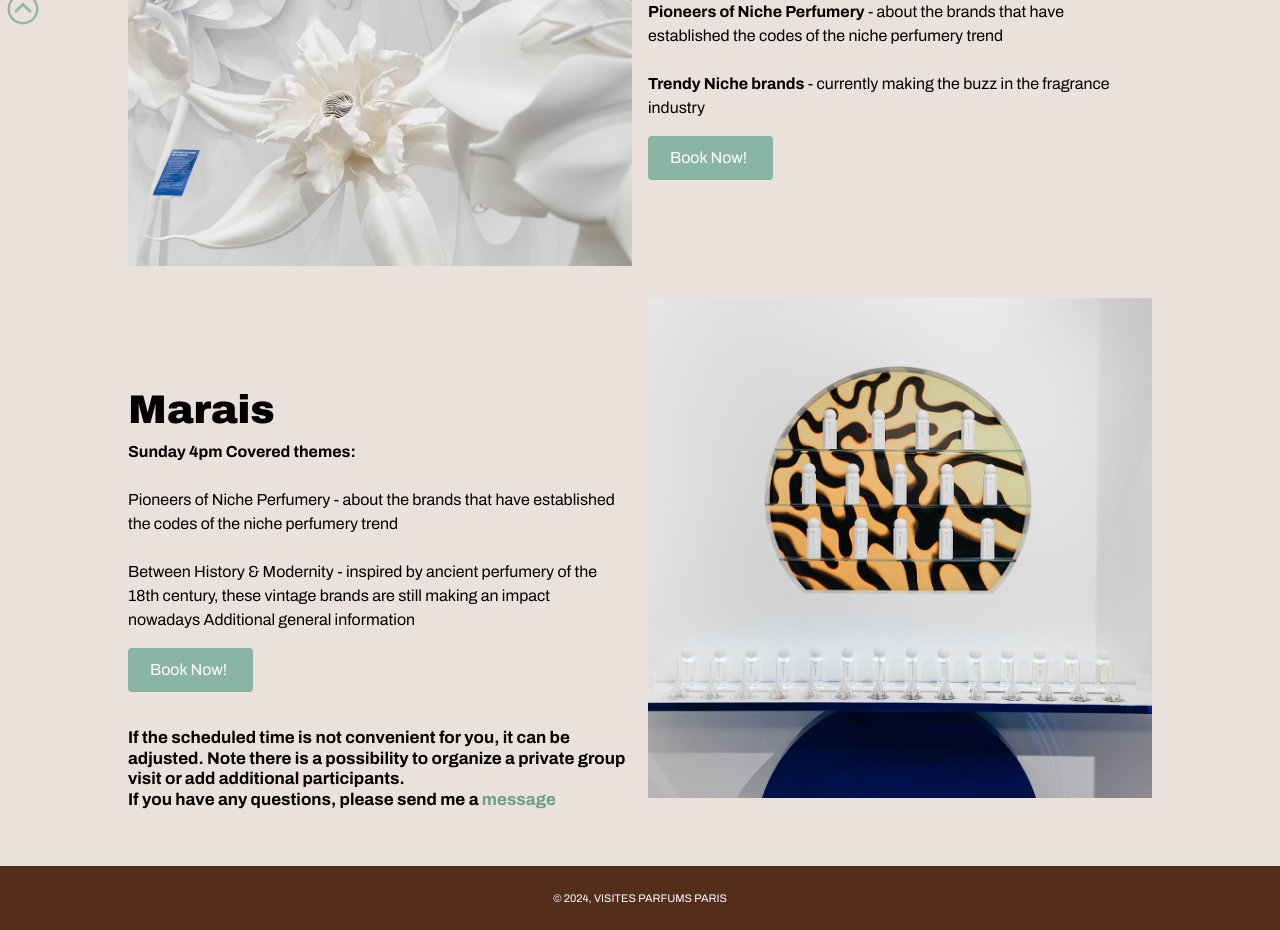
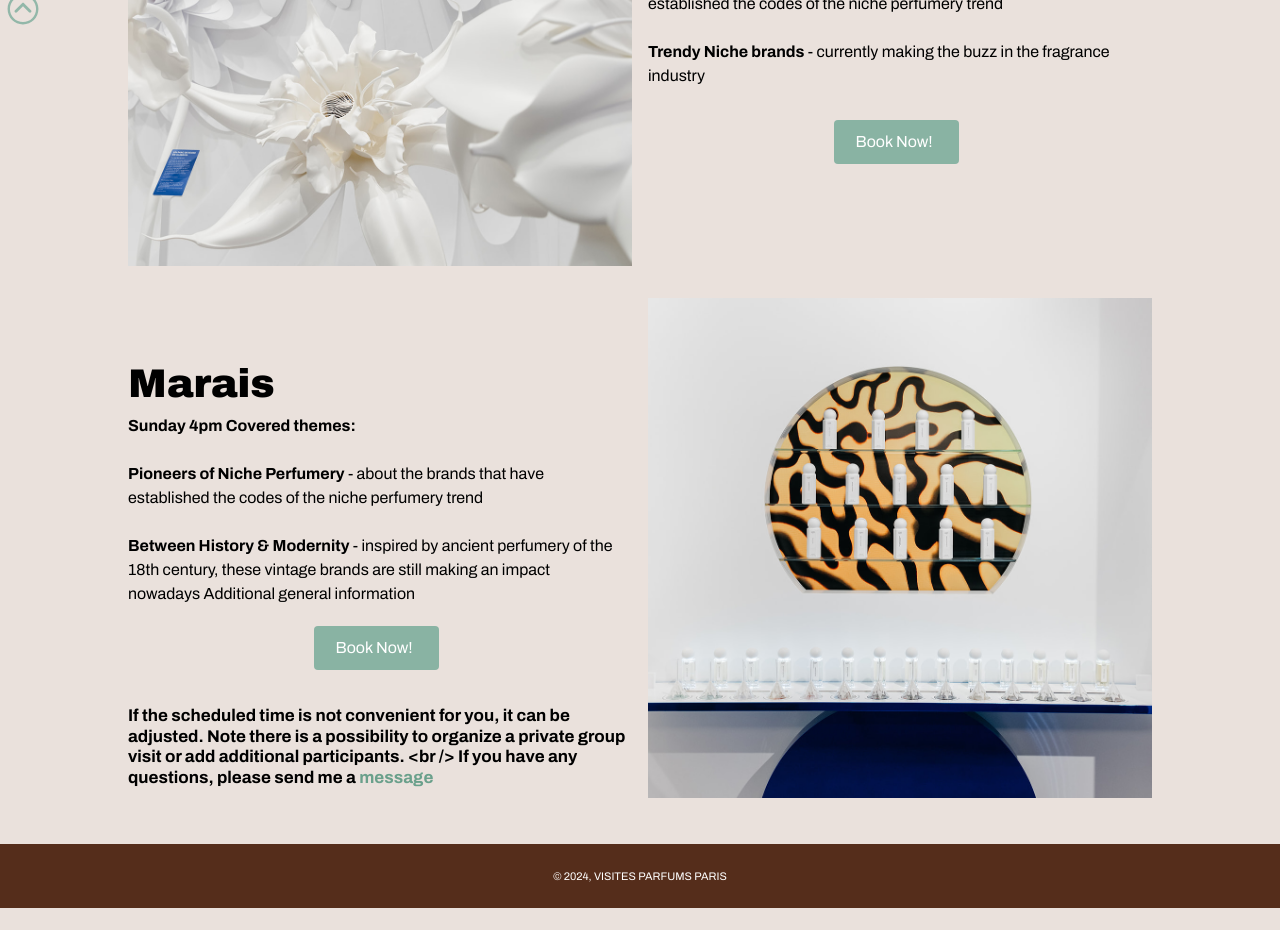
Before and after one commit to max481516/visitesparfums.com, a React (Vite) app: page /booking in a window 1280 px wide. Shown: the part 760-1690 px from the top of the page. After the commit the page ends 1668 px from the top, so only its background shows below. Built offline with nearby package versions, Linux system fonts and the light colour scheme.

Commit message:
centered booking btns, added bold styling in visits

```diff
--- a/src/components/Visit.jsx
+++ b/src/components/Visit.jsx
@@ -8,14 +8,13 @@ export default function Visit({ title, text, photo, className, variant }) {
   return (
     <Wrapper className={className} $variant={variant}>
       <Photo src={photo} loading="lazy"></Photo>
-      <Text>
+      <Text $variant={variant}>
         <Title>{title}</Title>
         <Trans
           i18nKey={text}
           components={{
             bold: <Bold />,
             colored: <ColoredText />,
-            size: <Size />,
           }}
         />
         <BookButton
@@ -74,6 +73,14 @@ const Text = styled.p`
   padding: 0 8px 8px 0;
   text-align: start;
   grid-area: text;
+
+  @media ${QUERIES.laptopAndUp} {
+    ${(props) =>
+      props.$variant === "second" &&
+      `
+    margin-top: -3rem;
+  `}
+  }
 `;
 
 const BookButton = styled.a`
@@ -88,17 +95,19 @@ const BookButton = styled.a`
   cursor: pointer;
   transition: all 0.2s ease-in-out;
   text-decoration: none;
+  margin-right: auto;
+  margin-left: auto;
 
   ${(props) =>
     props.$variant === "first" &&
     `
-      margin-top: 1rem;
+      margin-top: 2rem;
   `}
 
   ${(props) =>
     props.$variant === "second" &&
     `
-      margin-top: calc(-8rem / 16);
+      margin-top: calc(-4rem / 16);
       margin-bottom: 1rem;
   `}
 
@@ -117,5 +126,3 @@ const Bold = styled.span`
 const ColoredText = styled.span`
   color: var(--color-dark-green);
 `;
-
-const Size = styled.span``;
--- a/src/locales/en/translation.json
+++ b/src/locales/en/translation.json
@@ -66,15 +66,15 @@
     "IntroPart1": "Visites Parfums Paris invites you to explore exclusive perfume boutiques in historic districts of Paris. Deep dive into the secrets world of smells and learn about the history and techniques of fragrance creation while discovering unique and high-quality perfumes.",
     "IntroPart2": {
       "Title": "<bold>Choose between two districts and book a visit:</bold>",
-      "When": "<bold>When?</bold> Saturday or Sunday. Note it is also possible to organize visits on Fridays from 5pm (to be discussed via message)\n\n",
-      "Time": "<bold>Time:</bold> 1:45 is the average time for a visit\n\n",
-      "Attendees": "<bold>Number of attendees:</bold> classic group is 5 persons. Possibility to organize a private group visit or add additional participants (to be discussed via message)\n\n",
+      "When": "<bold>When?</bold> Saturday or Sunday. Note it is also possible to organize visits on Fridays from 5pm (to be discussed via message)<br /><br />",
+      "Time": "<bold>Time:</bold> 1:45 is the average time for a visit<br /><br />",
+      "Attendees": "<bold>Number of attendees:</bold> classic group is 5 persons. Possibility to organize a private group visit or add additional participants (to be discussed via message)<br /><br />",
       "Price": "<bold>Price:</bold> 25 euros per person for a classic visit"
     },
-    "Visit1": "<bold>Saturday 4pm (or Friday 5pm - to be discussed)</bold> \n\n Covered themes: \n\n <bold>Pioneers of Niche Perfumery</bold> - about the brands that have established the codes of the niche perfumery trend \n\n<bold>Trendy Niche brands</bold> - currently making the buzz in the fragrance industry",
-    "Visit2": "<bold>Sunday 4pm Covered themes:</bold> \n\n Pioneers of Niche Perfumery - about the brands that have established the codes of the niche perfumery trend \n\n Between History & Modernity - inspired by ancient perfumery of the 18th century, these vintage brands are still making an impact nowadays Additional general information \n\n",
+    "Visit1": "<bold>Saturday 4pm (or Friday 5pm - to be discussed) Covered themes:</bold> <br /><br /> <bold>Pioneers of Niche Perfumery</bold> - about the brands that have established the codes of the niche perfumery trend <br /><br /><bold>Trendy Niche brands</bold> - currently making the buzz in the fragrance industry",
+    "Visit2": "<bold>Sunday 4pm Covered themes:</bold> <br /><br /> <bold>Pioneers of Niche Perfumery</bold> - about the brands that have established the codes of the niche perfumery trend <br /><br /> <bold>Between History & Modernity</bold> - inspired by ancient perfumery of the 18th century, these vintage brands are still making an impact nowadays Additional general information <br /><br />",
     "ClickHere": "Click here to book a visit on:",
-    "AnyQuestions": "If the scheduled time is not convenient for you, it can be adjusted. Note there is a possibility to organize a private group visit or add additional participants. \nIf you have any questions, please send me a",
+    "AnyQuestions": "If the scheduled time is not convenient for you, it can be adjusted. Note there is a possibility to organize a private group visit or add additional participants. <br /> If you have any questions, please send me a",
     "AnyQuestionsLink": "message"
   },
   "Modal": {
--- a/src/pages/booking.jsx
+++ b/src/pages/booking.jsx
@@ -172,7 +172,7 @@ const Message = styled.p`
   @media ${QUERIES.laptopAndUp} {
     font-size: calc(17rem / 16);
     width: 50%;
-    margin-top: -86px;
+    margin-top: -108px;
   }
 `;
 
```
